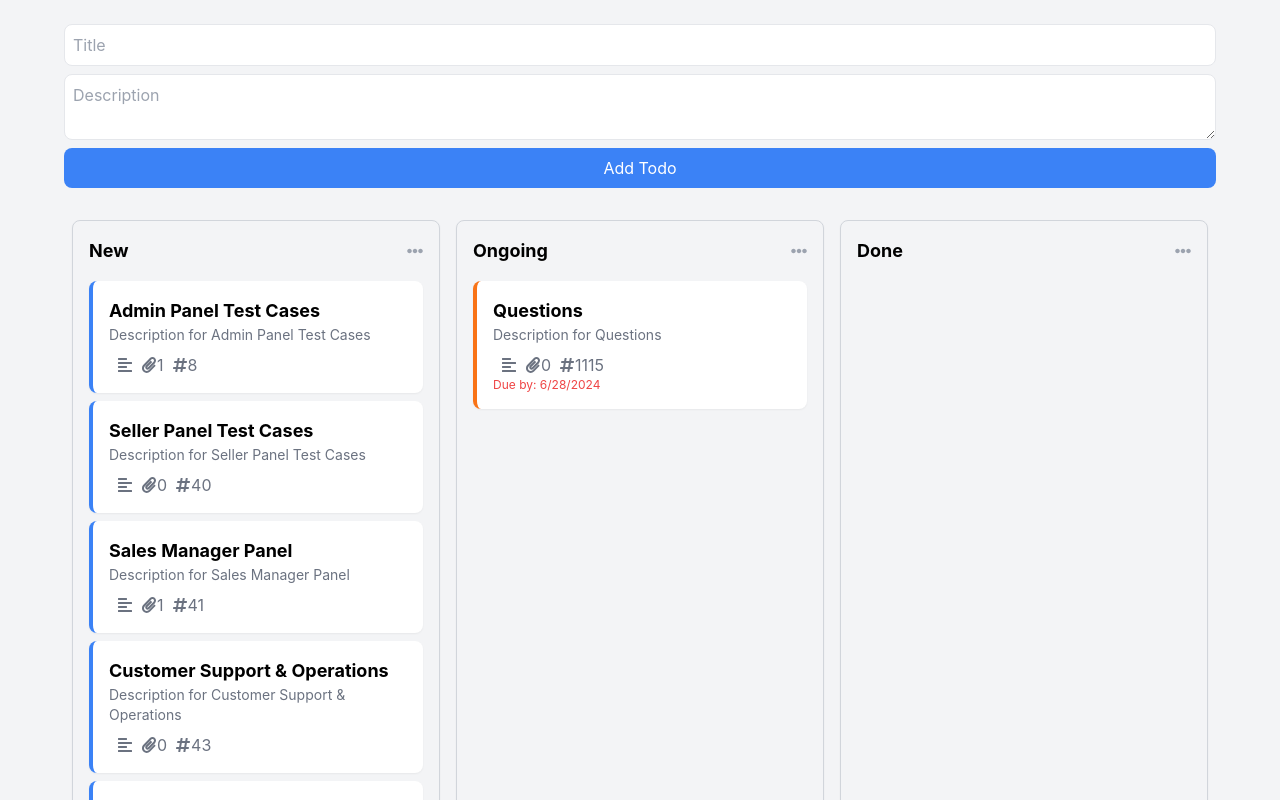
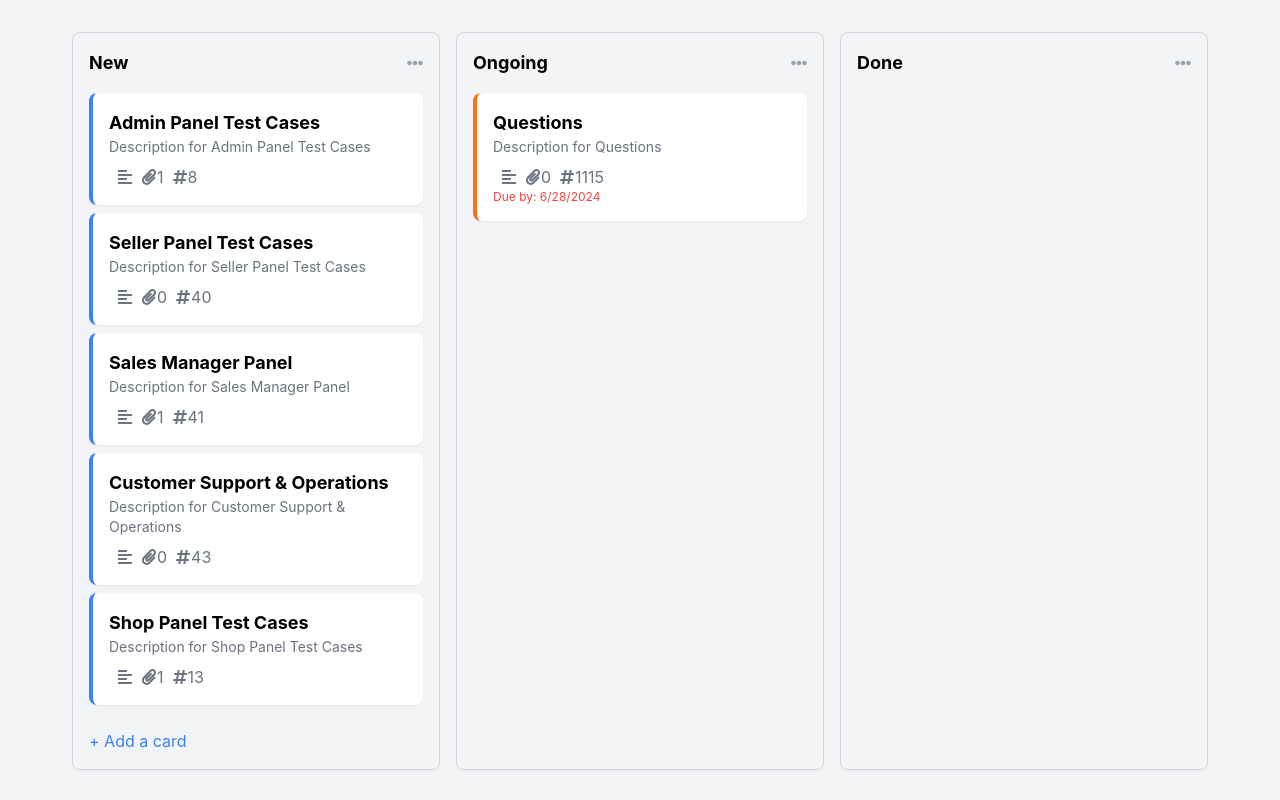
Before and after one commit to HussainShafayet/todo-app, a React (Create React App) app: page / in a window 1280 px wide. Shown: the top 800 px of the page. Built offline with nearby package versions, Linux system fonts and the light colour scheme.

Commit message:
added show/hide form

```diff
--- a/src/App.js
+++ b/src/App.js
@@ -10,14 +10,16 @@ const App = () => {
     { id: 3, title: "Sales Manager Panel", description: "Description for Sales Manager Panel", status: 'New', attachments: 1, tags: 41 },
     { id: 4, title: "Customer Support & Operations", description: "Description for Customer Support & Operations", status: 'New', attachments: 0, tags: 43 },
     { id: 5, title: "Shop Panel Test Cases", description: "Description for Shop Panel Test Cases", status: 'New', attachments: 1, tags: 13 },
-    { id: 6, title: "Questions", description: "Description for Questions", status: 'Ongoing', attachments: 0, tags: 1115, dueDate: new Date(Date.now() + 86400000) } // Example due date
+    { id: 6, title: "Questions", description: "Description for Questions", status: 'Ongoing', attachments: 0, tags: 1115, dueDate: new Date(Date.now() + 86400000) }
   ];
 
   const [todos, setTodos] = useState(initialTodos);
+  const [showAddTodoForm, setShowAddTodoForm] = useState(false);
 
   const addTodo = (title, description) => {
     const newTodo = { id: Date.now(), title, description, status: 'New' };
     setTodos([newTodo, ...todos]);
+    handleFormShow();
   };
 
   const moveTodo = (id, newStatus, dueDate = null) => {
@@ -26,13 +28,17 @@ const App = () => {
     ));
   };
 
+  const handleFormShow = ()=>{
+    setShowAddTodoForm(!showAddTodoForm)
+  }
+
   return (
     <div className="flex flex-col items-center p-6 bg-gray-100 min-h-screen">
-      <AddTodoForm addTodo={addTodo} />
+      {showAddTodoForm && <AddTodoForm addTodo={addTodo} /> }
       <div className="flex justify-between w-full max-w-6xl">
-        <Column title="New" todos={todos} moveTodo={moveTodo} />
-        <Column title="Ongoing" todos={todos} moveTodo={moveTodo} />
-        <Column title="Done" todos={todos} moveTodo={moveTodo} />
+        <Column title="New" todos={todos} moveTodo={moveTodo} handleFormShow={handleFormShow}/>
+        <Column title="Ongoing" todos={todos} moveTodo={moveTodo} handleFormShow={handleFormShow} />
+        <Column title="Done" todos={todos} moveTodo={moveTodo} handleFormShow={handleFormShow}/>
       </div>
     </div>
   );
--- a/src/components/Column.js
+++ b/src/components/Column.js
@@ -2,7 +2,7 @@ import React from 'react';
 import TodoItem from './TodoItem';
 import {FaEllipsisH } from 'react-icons/fa';
 
-const Column = ({ title, todos, moveTodo }) => {
+const Column = ({ title, todos, moveTodo, handleFormShow }) => {
   const filteredTodos = todos.filter(todo => todo.status === title);
 
   return (
@@ -14,7 +14,7 @@ const Column = ({ title, todos, moveTodo }) => {
       {filteredTodos.map(todo => (
         <TodoItem key={todo.id} todo={todo} moveTodo={moveTodo} />
       ))}
-      {title === 'New' && <div className="text-blue-500 cursor-pointer mt-4">+ Add a card</div>}
+      {title === 'New' && <div className="text-blue-500 cursor-pointer mt-4"  onClick={() => handleFormShow()}>+ Add a card</div>}
     </div>
   );
 };
```
